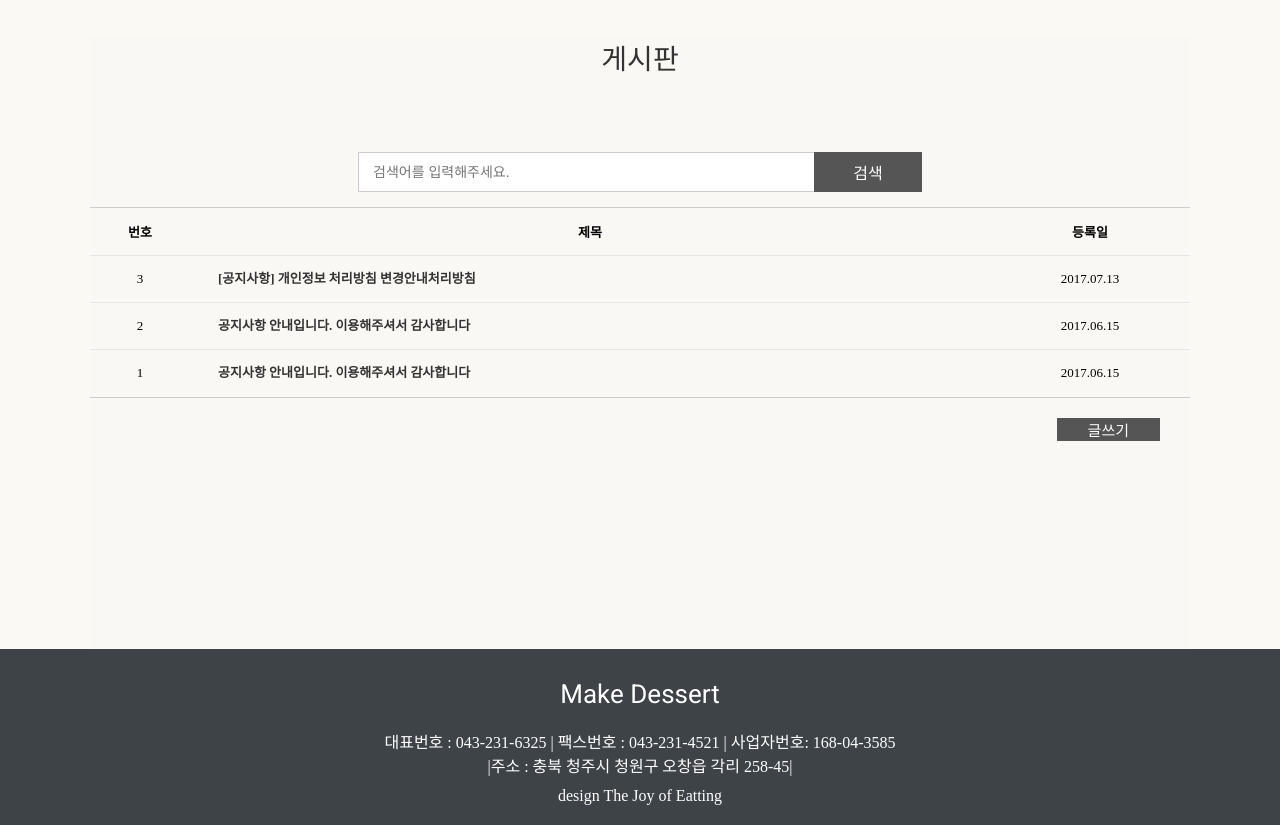
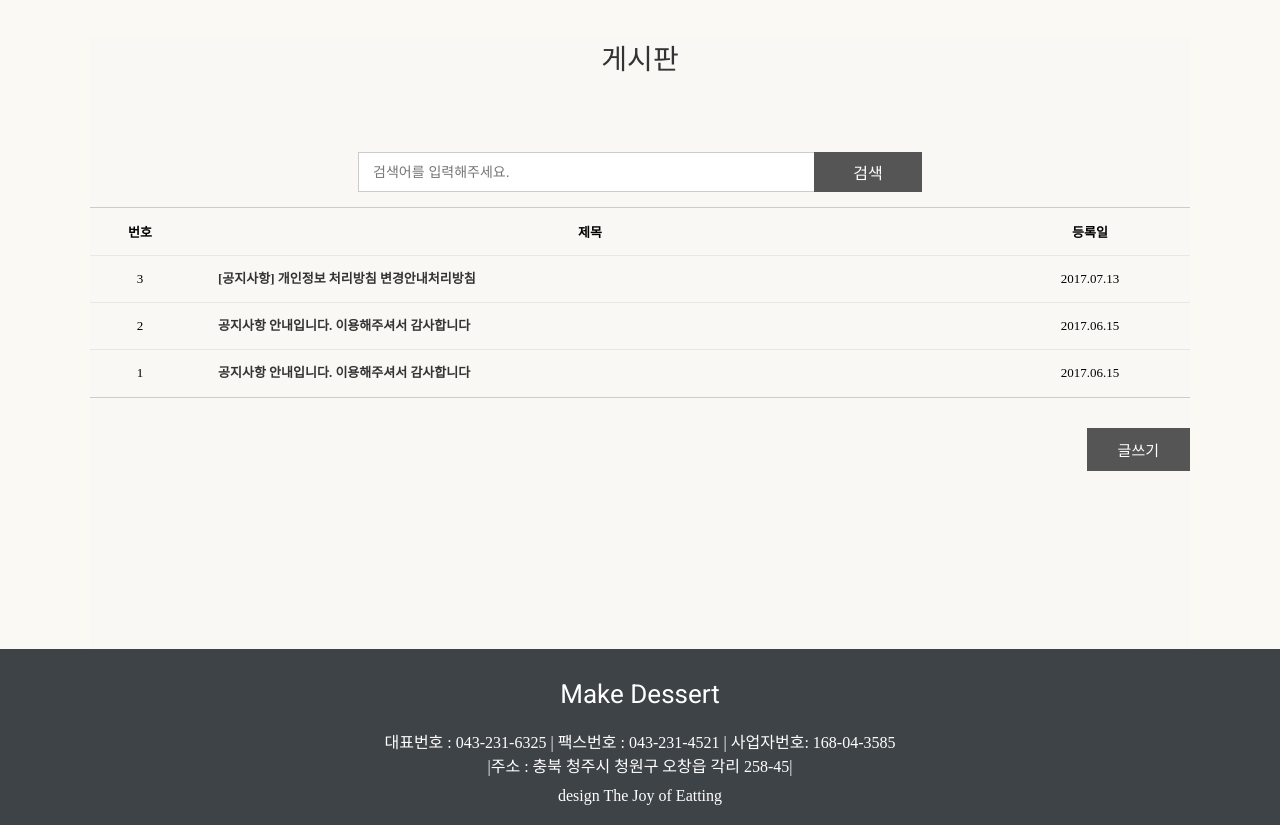
Before and after one commit to gkaqhfk/homework-1, a plain HTML site: page community.html in a window 1280 px wide. Shown: the part 113-938 px from the top of the page. Drawn offline with Linux system fonts and the light colour scheme; a web font is replaced by a local one.

Commit message:
modify dark button

```diff
--- a/css/community.css
+++ b/css/community.css
@@ -275,7 +275,7 @@ table {
   .btn-dark {
     background: #555;
     color: #fff;
-
+    padding: 10px 30px;
   }
 
 
@@ -287,7 +287,7 @@ table {
 
   .btn.btn-dark.asdd{
     float: right;
-    margin: 20px 30px 0 0;
+    margin-top: 30px;
   }
   .btn.btn-dark.asdd::after{
     content: "";
```
